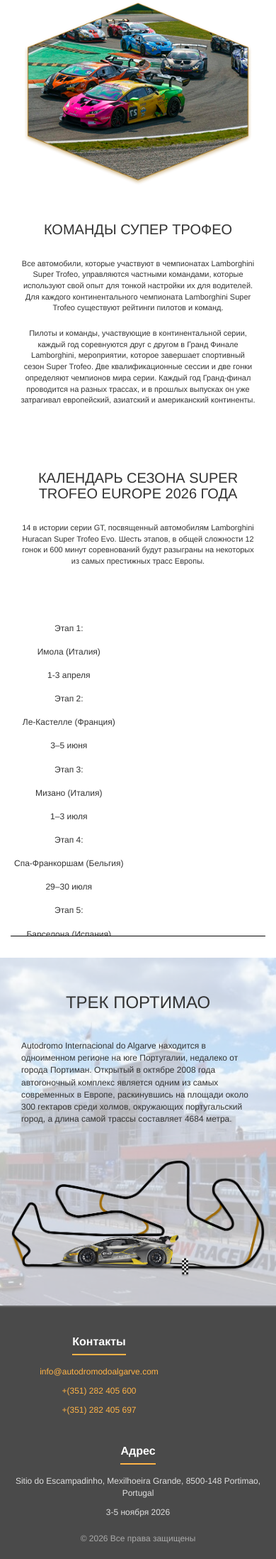
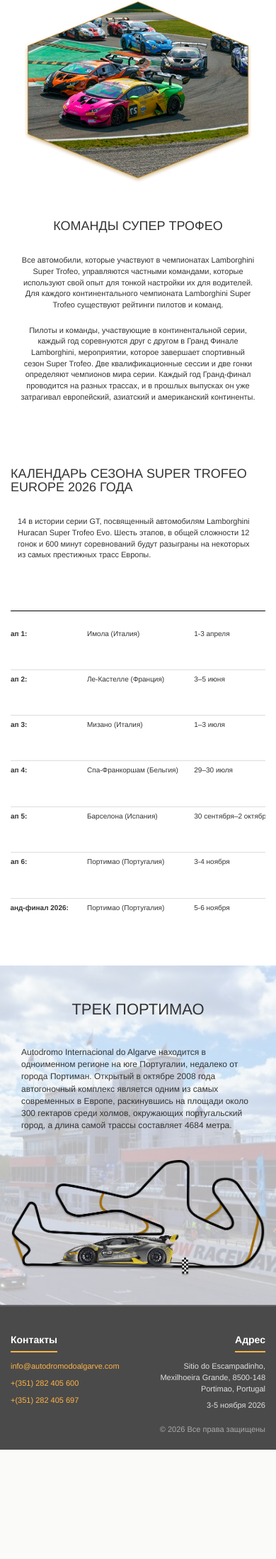
Before and after one commit to grishinde2006-collab/lamborgini, a Django app: page / in a window 390 px wide. Shown: the part 1414-3610 px from the top of the page at 71% size. After the commit the page ends 3456 px from the top, so only its background shows below. Run offline with Django 5.2, Linux system fonts and the light colour scheme; some libraries are stand-ins or nearby versions.

Commit message:
Update style.css

```diff
--- a/main/static/main/css/style.css
+++ b/main/static/main/css/style.css
@@ -558,12 +564,6 @@ input[type=number] {
         text-align: center;
     }
 
-    .info_table {
-        overflow-x: auto;
-        display: block;
-        width: 100%;
-    }
-
     .track_text {
         max-width: 100%;
     }
@@ -575,21 +575,17 @@ input[type=number] {
     }
 
     .footer-container {
-        flex-direction: column;
-        text-align: center;
-        gap: 20px;
+        flex-direction: row;
+        justify-content: space-between;
+        text-align: left;
+    }
+
+    .footer-block {
+        text-align: left;
     }
 
     .footer-block-right .footer-address {
-        align-items: center;
-    }
-
-    .footer-block {
-        text-align: center;
-    }
-
-    .footer-title {
-        display: inline-block;
+        align-items: flex-end;
     }
 
     /* Форма */
@@ -681,7 +678,7 @@ input[type=number] {
     }
 
     .info_title {
-        font-size: 24px;
+        font-size: 22px;
         text-align: center;
     }
 
@@ -691,14 +688,36 @@ input[type=number] {
         margin-bottom: 20px;
     }
 
+    /* Календарь: заголовок и таблица как на десктопе, только компактнее */
+    .info_part-table {
+        overflow-x: auto;
+    }
+
     .info_table {
+        width: 100%;
+        min-width: 500px;
         font-size: 12px;
+        border-collapse: collapse;
     }
 
     .info_table td {
-        padding: 8px 5px;
-        display: block;
-        text-align: center;
+        padding: 8px 10px;
+        border-bottom: 1px solid #ddd;
+    }
+
+    .info_table tr td:first-child {
+        font-weight: bold;
+        width: 30%;
+    }
+
+    /* Текст календаря слева, таблица справа — сохраняется структура */
+    .info_part-table .info_content {
+        text-align: left;
+        margin-bottom: 20px;
+    }
+
+    .info_part-table .info_title {
+        text-align: left;
     }
 
     .track {
@@ -706,7 +725,7 @@ input[type=number] {
     }
 
     .track_title {
-        font-size: 24px;
+        font-size: 22px;
         text-align: center;
         padding-top: 30px;
     }
@@ -717,7 +736,7 @@ input[type=number] {
     }
 
     .track_img {
-        margin-top: 50px;
+        margin-top: 40px;
     }
 
     video, iframe {
@@ -725,28 +744,62 @@ input[type=number] {
         height: auto;
     }
 
+    /* Контакты и адрес — как на десктопе (не по центру, а по бокам) */
+    .footer-container {
+        flex-direction: row;
+        justify-content: space-between;
+        flex-wrap: wrap;
+        gap: 20px;
+    }
+
+    .footer-block {
+        flex: 1;
+        min-width: 200px;
+        text-align: left;
+    }
+
+    .footer-block:first-child {
+        text-align: left;
+    }
+
+    .footer-block:last-child {
+        text-align: right;
+    }
+
+    .footer-block-right .footer-address {
+        align-items: flex-end;
+    }
+
+    .footer-title {
+        display: inline-block;
+        margin-bottom: 12px;
+    }
+
+    .footer-contacts,
+    .footer-address {
+        gap: 8px;
+    }
+
     /* Форма */
     .form-container {
-        padding: 25px 15px;
+        padding: 20px 15px;
         margin: 0 10px;
     }
 
     .form-title {
-        font-size: 22px;
+        font-size: 20px;
     }
 
     .form-control, select.form-control {
         width: 100%;
-        max-width: 300px;
+        max-width: 280px;
     }
 
     .btn-primary {
         width: 100%;
-        max-width: 300px;
-    }
-
-    .form-group {
-        width: 100%;
+        max-width: 280px;
+        font-size: 14px;
+        padding: 12px 20px;
     }
 
     .col-sm-6 {
@@ -778,11 +831,16 @@ input[type=number] {
     }
 
     .menu-list {
-        gap: 8px 12px;
+        gap: 6px 10px;
+    }
+
+    /* Логотип ещё меньше на очень маленьких экранах */
+    .logo-img {
+        max-width: 40px;
     }
 
     .info_title {
-        font-size: 20px;
+        font-size: 18px;
     }
 
     .info_text {
@@ -793,26 +851,26 @@ input[type=number] {
         padding: 20px 15px;
     }
 
+    .footer-block {
+        min-width: 150px;
+    }
+
     .footer-title {
-        font-size: 16px;
+        font-size: 14px;
     }
 
     .footer-contacts span,
     .footer-address span {
-        font-size: 12px;
+        font-size: 11px;
         word-break: break-word;
     }
 
-    .form-title {
-        font-size: 20px;
+    .info_table {
+        min-width: 400px;
+        font-size: 10px;
     }
 
-    .control-label {
-        font-size: 14px;
-    }
-
-    .btn-primary {
-        font-size: 14px;
-        padding: 12px 20px;
+    .info_table td {
+        padding: 6px 8px;
     }
 }
```
Also changed, not shown: other parts of main/static/main/css/style.css (+19 -12 lines).
